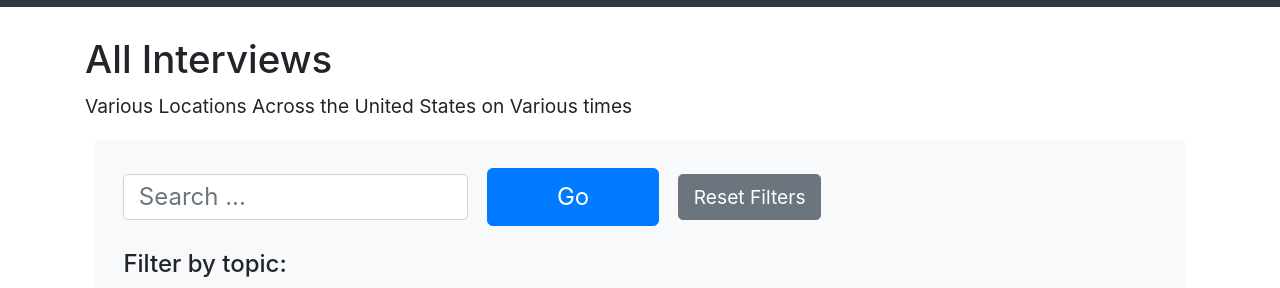
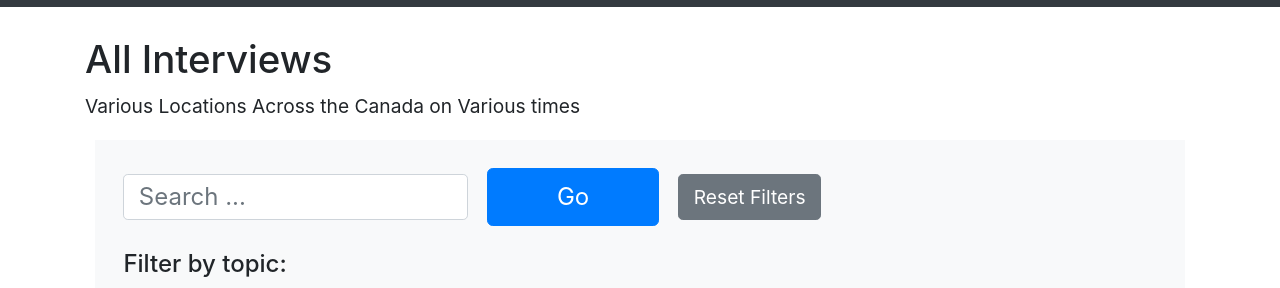
Before and after one commit to ubc-library-rbsc/gillis-2021_ohd, a Jekyll site: the page built from _transcripts/all.md, in a window 1280 px wide and 900 px high. Shown: the part 207-495 px from the top of the window. Built offline with Jekyll 4.4.1, drawn with Linux system fonts in a browser that asks for light colours; nearby versions of some CDN libraries; comment, search, counter and statistics services are not loaded.

Commit message:
created tad folder and updated all.md

```diff
--- a/_transcripts/all.md
+++ b/_transcripts/all.md
@@ -2,6 +2,6 @@
 object-id: all
 title: All Interviews
 date-interviewed: Various times
-location: Various Locations Across the United States
+location: Various Locations Across the Canada
 ---
 All interviews associated with this project are included via this markdown file.
```
Also changed, not shown: _transcripts/nagamori individual transcripts/nagamori19420705.md (renamed from _transcripts/nagamori19420705.md), _transcripts/nagamori individual transcripts/nagamori19420803.md (renamed from _transcripts/nagamori19420803.md), _transcripts/nagamori individual transcripts/nagamori19421004.md (renamed from _transcripts/nagamori19421004.md), _transcripts/nagamori individual transcripts/nagamori19430109.md (renamed from _transcripts/nagamori19430109.md), _transcripts/nagamori individual transcripts/nagamori19430214.md (renamed from _transcripts/nagamori19430214.md), _transcripts/nagamori individual transcripts/nagamori19430411.md (renamed from _transcripts/nagamori19430411.md), _transcripts/nagamori individual transcripts/nagamori19440116.md (renamed from _transcripts/nagamori19440116.md), 1 other file.
